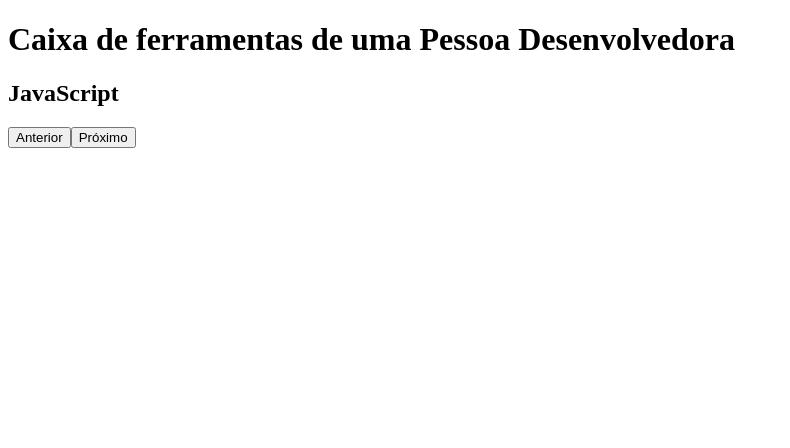
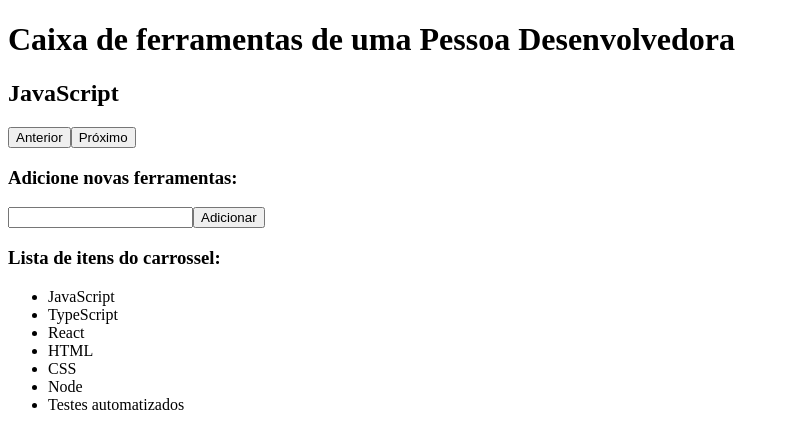
Before and after one commit to yagobmoreira/trybe-exercises, a React (Vite) app in the folder FrontEnd/secao-02-introducao-ao-react/dia-05-estados-e-eventos/courseContent/: page / in a window 1280 px wide. Shown: the top 448 px of the page, without its empty margins (0-790 px from the left). Built offline with nearby package versions, Linux system fonts and the light colour scheme.

Commit message:
Botao de adicionar na lista

```diff
--- a/FrontEnd/secao-02-introducao-ao-react/dia-05-estados-e-eventos/courseContent/src/App.tsx
+++ b/FrontEnd/secao-02-introducao-ao-react/dia-05-estados-e-eventos/courseContent/src/App.tsx
@@ -4,22 +4,6 @@ import { useState } from 'react';
 // import './App.css'
 
 function App() {
-
-  function handleNextClick() {
-    if (index + 1 < toolKit.length) {
-      setIndex(index + 1);
-    } else {
-      setIndex(0); // Volta para o primeiro elemento
-    }
-  }
-
-  function handlePreviousClick() {
-    if (index - 1 >= 0) {
-      setIndex(index - 1);
-    } else {
-      setIndex(toolKit.length - 1); // Vai para o último elemento
-    }
-  }
 
   const toolKit = [
     'JavaScript',
@@ -32,13 +16,51 @@ function App() {
   ];
 
   const [index, setIndex] = useState(0);
+  const [toolList, setToolList] = useState(toolKit);
+  const [inputValue, setInputValue] = useState('');
+
+  function handleNextClick() {
+    if (index + 1 < toolList.length) {
+      setIndex(index + 1);
+    } else {
+      setIndex(0); // Volta para o primeiro elemento
+    }
+  }
+
+  function handlePreviousClick() {
+    if (index - 1 >= 0) {
+      setIndex(index - 1);
+    } else {
+      setIndex(toolList.length - 1); // Vai para o último elemento
+    }
+  }
+
+  function handleAddClick() {
+    if (inputValue) {
+      setToolList([...toolList, inputValue]);
+    }
+  }
 
   return (
     <>
       <h1>Caixa de ferramentas de uma Pessoa Desenvolvedora</h1>
-      <h2>{toolKit[index]}</h2>
+      <h2>{toolList[index]}</h2>
       <button onClick={handlePreviousClick}>Anterior</button>
       <button onClick={handleNextClick}>Próximo</button>
+      <section>
+        <h3>Adicione novas ferramentas:</h3>
+        <input onChange={({ target }) => setInputValue(target.value)} />
+        <button onClick={handleAddClick}>Adicionar</button>
+      </section>
+
+      <section>
+        <h3>Lista de itens do carrossel:</h3>
+        <ul>
+          {toolList.map((tool) => (
+            <li>{tool}</li>
+          ))}
+        </ul>
+      </section>
     </>
   )
 }
```
